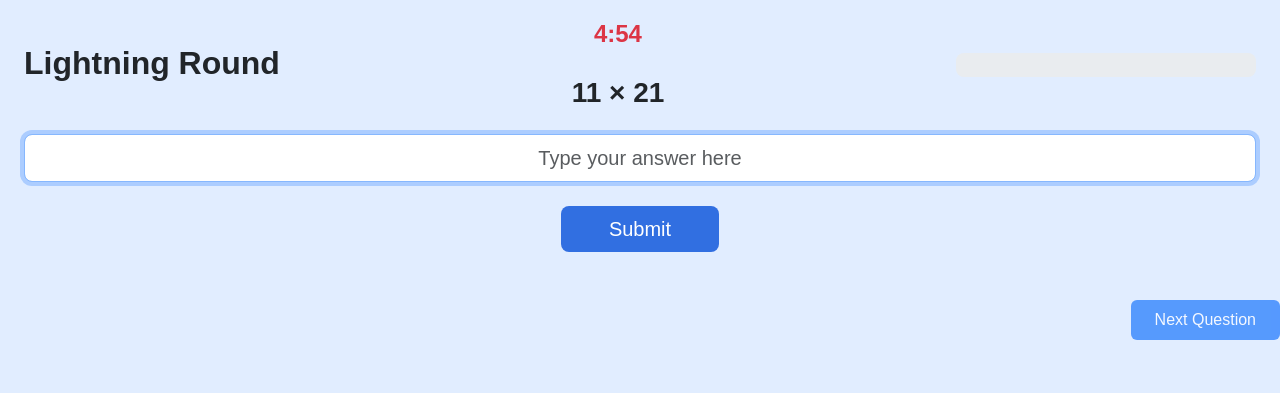
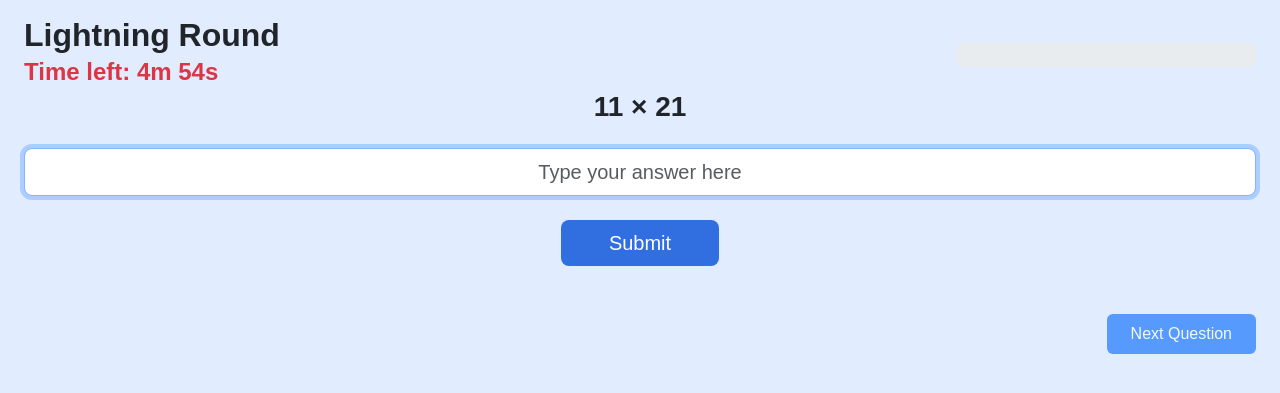
Before and after one commit to CostanzaSiniscalchi/MentalMath, a Flask app: page /quiz/1 in a window 1280 px wide. Shown: the part 78-471 px from the top of the page. Run offline with Flask 3, Linux system fonts and the light colour scheme.

Commit message:
quiz style update
timer is in form of {M}m {S}s and right underneath title text (Lightning Round)

```diff
--- a/templates/quiz.html
+++ b/templates/quiz.html
@@ -10,24 +10,19 @@
 {% block content %}
 
 <div class="container-fluid pt-0 mt-4 px-4" style="margin-top: -16px;">
-  <div class="d-flex justify-content-between align-items-center mb-4">
 
-    <!-- Left: Lightning Round -->
+  <div class="d-flex justify-content-between align-items-center">
+
+          <!-- Left: Lightning Round -->
     <div class="text-start">
       <h2 class="fw-bold mb-0">Lightning Round</h2>
+      <div id="timer" class="fs-4 text-danger fw-semibold">
+        Time left: {{ time_left // 60 }}m {{ '%02d' % (time_left % 60) }}s
+      </div>
     </div>
 
-    <!-- Center: Timer and Question -->
-    <div class="text-center flex-grow-1">
-      <div id="timer" class="fs-4 text-danger fw-semibold mb-4">
-        {{ time_left // 60 }}:{{ '%02d' % (time_left % 60) }}
-      </div>
-      <h3 id="question" class="fw-semibold mb-0">
-        {{ question }}
-      </h3>
-    </div>
 
-    <!-- Right: Progress Bar -->
+          <!-- Right: Progress Bar -->
     <div class="text-end" style="min-width: 300px;">
       <div id='outerProgress' class="progress" style="height: 1.5rem;">
         <div id="quizProgress" class="progress-bar bg-primary" style="width: {{ progress }}%;">
@@ -36,11 +31,20 @@
       </div>
     </div>
 
+
+
   </div>
 </div>
 
 <!-- Form Section -->
 <div class="text-center mb-5">
+      <!-- Center: Timer and Question -->
+    <div class="text-center flex-grow-1">
+
+      <h3 id="question" class="fw-semibold mb-4">
+        {{ question }}
+      </h3>
+    </div>
   <form id='quiz-form' method="POST">
     <div class="mb-3 px-4">
       <input
@@ -66,7 +70,7 @@
 <!-- Next Button -->
 <div class="d-flex justify-content-end">
   <form action="{{ url_for('next_quiz') }}" method="GET">
-    <button type="submit" id="nextBtn" class="btn btn-primary px-4 py-2" disabled>Next Question</button>
+    <button type="submit" id="nextBtn" class="btn btn-primary px-4 py-2 mx-4" disabled>Next Question</button>
   </form>
 </div>
 
@@ -84,7 +88,7 @@ const timerInterval = setInterval(() => {
   timeLeft--;
   const minutes = Math.floor(timeLeft / 60);
   const seconds = String(timeLeft % 60).padStart(2, '0');
-  timerEl.textContent = `${minutes}:${seconds}`;
+  timerEl.textContent = `Time left: ${minutes}m ${seconds}s`;
 }, 1000);
 </script>
 
```
